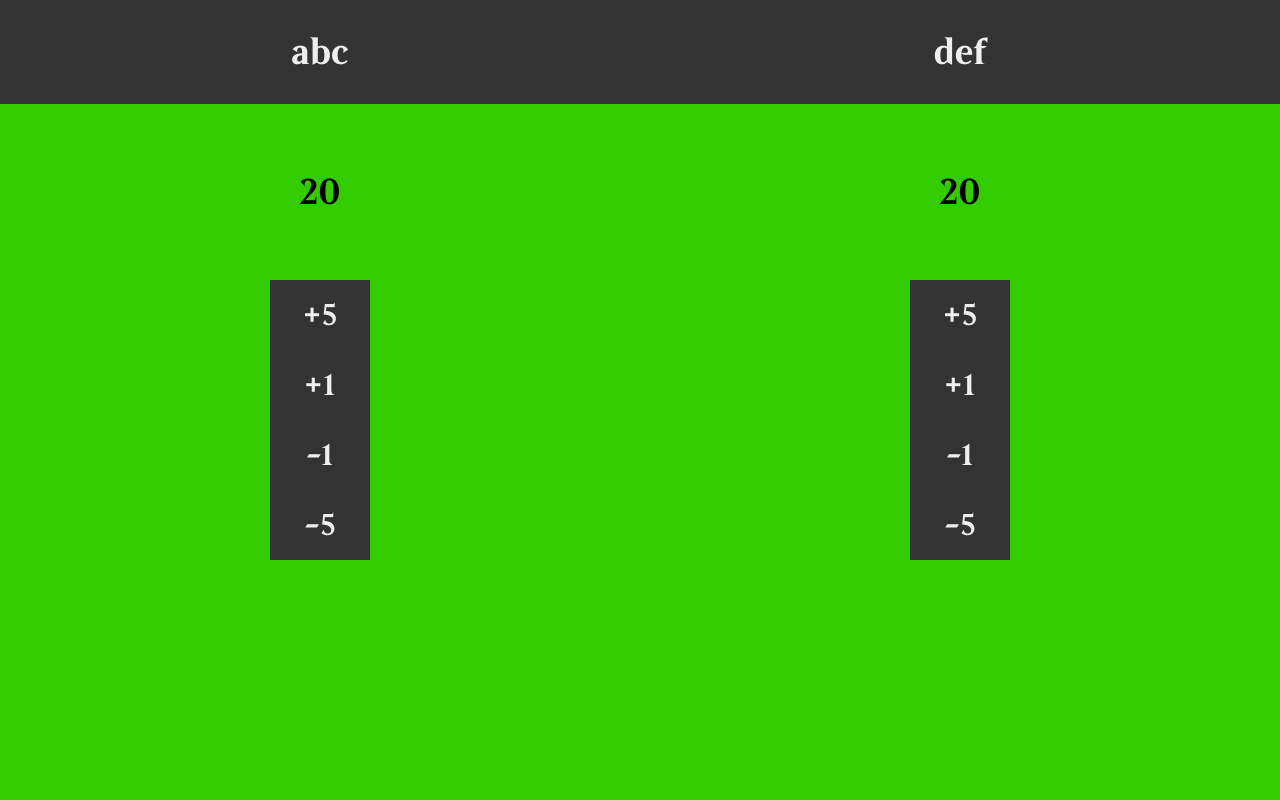
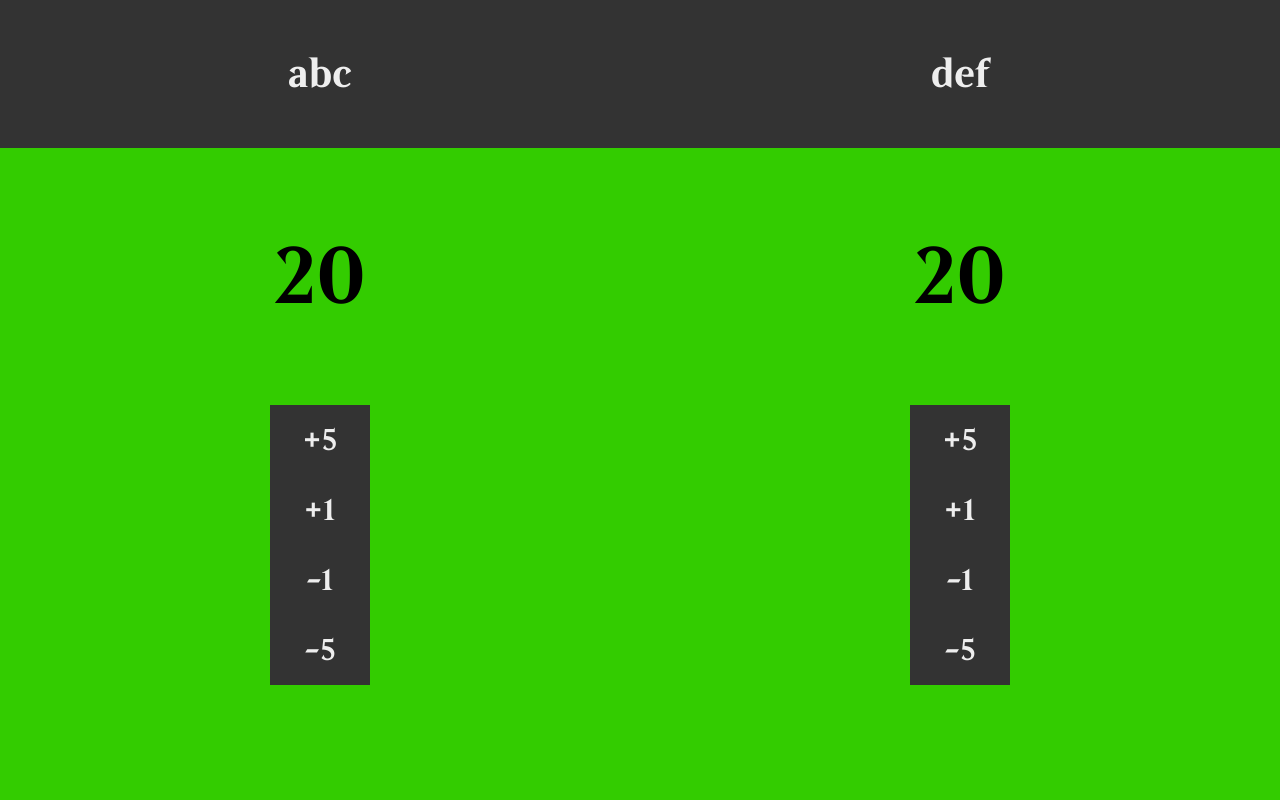
Before and after one commit to TDSOJohn/MtgHelper, a PHP site: page /life_counter.html in a window 1280 px wide. Run offline with PHP 8.4, Linux system fonts and the light colour scheme.

Commit message:
patched, now working for 2 players

```diff
--- a/css/life_counter.css
+++ b/css/life_counter.css
@@ -22,11 +22,6 @@ html, body {
     height: 100%;
 }
 
-.main_content h3 {
-    padding: 30px;
-    font-size: 36px;
-}
-
 .column {
     width: 50%;
     margin: 0;
@@ -42,9 +37,14 @@ html, body {
     width: 100%;
     margin: 0;
     padding: 50px;
+    font-size: 40px;
     box-sizing: border-box;
     background-color: #333;
     color: #eee;
+}
+
+.player_life {
+    font-size: 80px;
 }
 
 .button {
```
